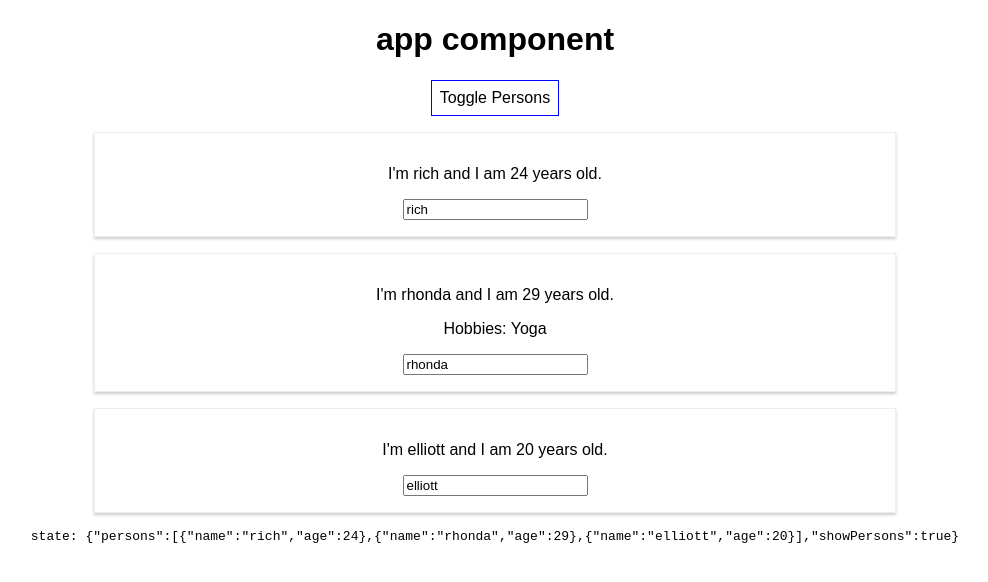
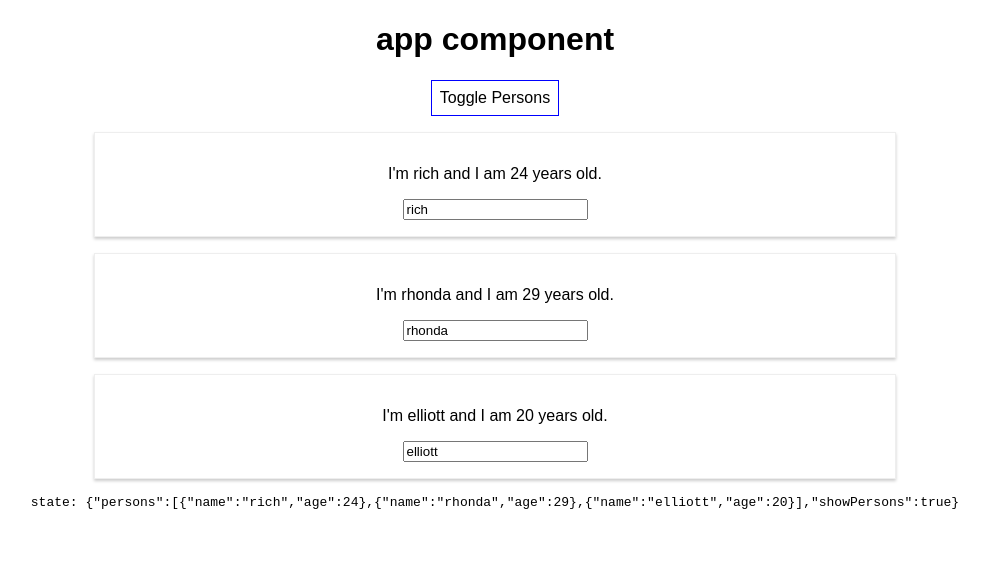
Before and after one commit to richard-buckingham/react-complete-guide, a React (Create React App) app: page / in a window 1280 px wide. Both pictures are taken after a click on the button "Toggle Persons". Shown: the top 582 px of the page, without its empty margins (145-1133 px from the left). Built offline with nearby package versions, Linux system fonts and the light colour scheme.

Commit message:
delete a person

```diff
--- a/src/App.js
+++ b/src/App.js
@@ -22,11 +22,6 @@
     showPersons: false
   };
 
-  switchNameHandler = newName => {
-    console.log("App component's switchNameHandler method was clicked");
-    console.log("newName = ", newName);
-  };
-
   nameChangedHandler = event => {
     console.log("App component's nameChangedHandler method was called");
     this.setState({
@@ -47,6 +42,18 @@
     });
   };
 
+  deletePersonHandler = personIndex => {
+    console.log("in deletePersonHandler, index = ", personIndex);
+    // create a copy of the array in state before manipulating it by calling slice.
+    //const persons = this.state.persons.slice();
+
+    // or, use the spread operator
+    const persons = [...this.state.persons];
+    // then remove the person from the array
+    persons.splice(personIndex, 1);
+    this.setState({ persons });
+  };
+
   togglePersonHandler = event => {
     console.log("in togglePersonHandler");
     const doesShow = this.state.showPersons;
@@ -62,26 +69,20 @@
       cursor: "pointer"
     };
 
+    // conditionally display persons
     let persons = null;
     if (this.state.showPersons) {
       persons = (
         <div>
-          <Person
-            name={this.state.persons[0].name}
-            age={this.state.persons[0].age}
-          />
-          <Person
-            name={this.state.persons[1].name}
-            age={this.state.persons[1].age}
-            click={this.switchNameHandler.bind(this, "some new name")}
-            changed={this.nameChangedHandler}
-          >
-            Hobbies: Yoga
-          </Person>
-          <Person
-            name={this.state.persons[2].name}
-            age={this.state.persons[2].age}
-          />
+          {this.state.persons.map((person, index) => {
+            return (
+              <Person
+                click={() => this.deletePersonHandler(index)}
+                name={person.name}
+                age={person.age}
+              />
+            );
+          })}
         </div>
       );
     }
```
